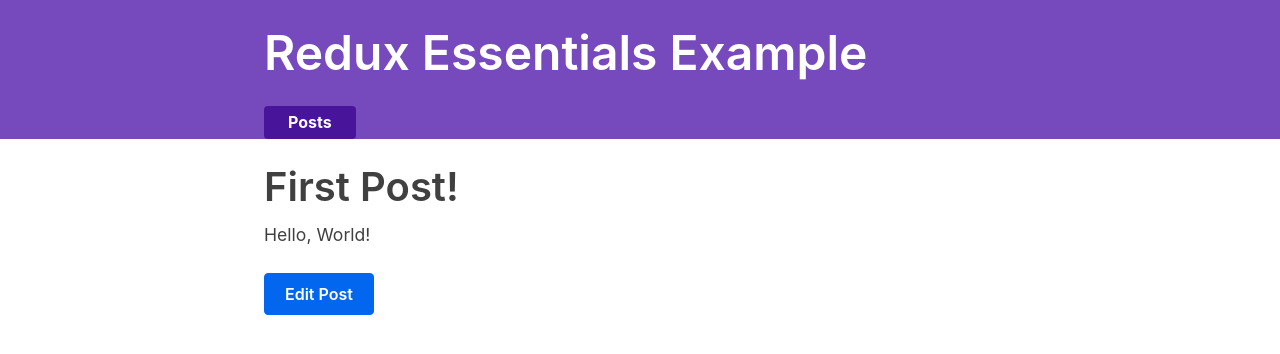
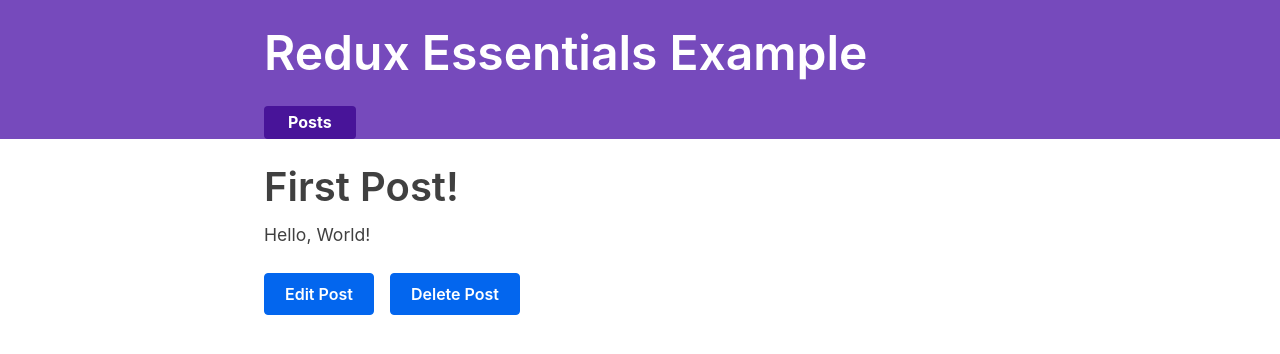
Before and after one commit to AmanVhora/Redux-demo-app, a React (Create React App) app: page /posts/1 in a window 1280 px wide. Shown: the top 354 px of the page. Built offline with nearby package versions, Linux system fonts and the light colour scheme; what @mswjs/data, mock-socket, txtgen would draw is missing.

Commit message:
Create delete post feature

```diff
--- a/src/features/posts/postsSlice.js
+++ b/src/features/posts/postsSlice.js
@@ -20,9 +20,12 @@
         existingPost.content = content
       }
     },
+    postDeleted(state, action) {
+      state.splice(state.findIndex((post) => post.id === action.payload), 1);
+    }
   }
 })
 
-export const { postAdded, postUpdated } = postsSlice.actions
+export const { postAdded, postUpdated, postDeleted } = postsSlice.actions
 
 export default postsSlice.reducer
--- a/src/features/posts/singlePostPage.js
+++ b/src/features/posts/singlePostPage.js
@@ -1,6 +1,7 @@
 import React from "react";
-import { useSelector } from "react-redux";
+import { useDispatch, useSelector } from "react-redux";
 import { Link } from "react-router-dom";
+import { postDeleted } from "./postsSlice";
 
 export const SinglePostPage = ({ match }) => {
   const { postId } = match.params
@@ -8,7 +9,7 @@
   const post = useSelector(
     state => state.posts.find(post => post.id === postId)
   )
-
+  const dispatch = useDispatch()
   if (!post) {
     return(
       <section>
@@ -23,6 +24,7 @@
         <h2>{post.title}</h2>
         <p className="post-content">{post.content}</p>
         <Link to={`/posts/${post.id}/edit`} className="button">Edit Post</Link>
+        <Link to="/" onClick={() => dispatch(postDeleted(post.id))} className="button" style={{margin: "0 0 8px 16px"}}>Delete Post</Link>
       </article>
     </section>
   )
```
